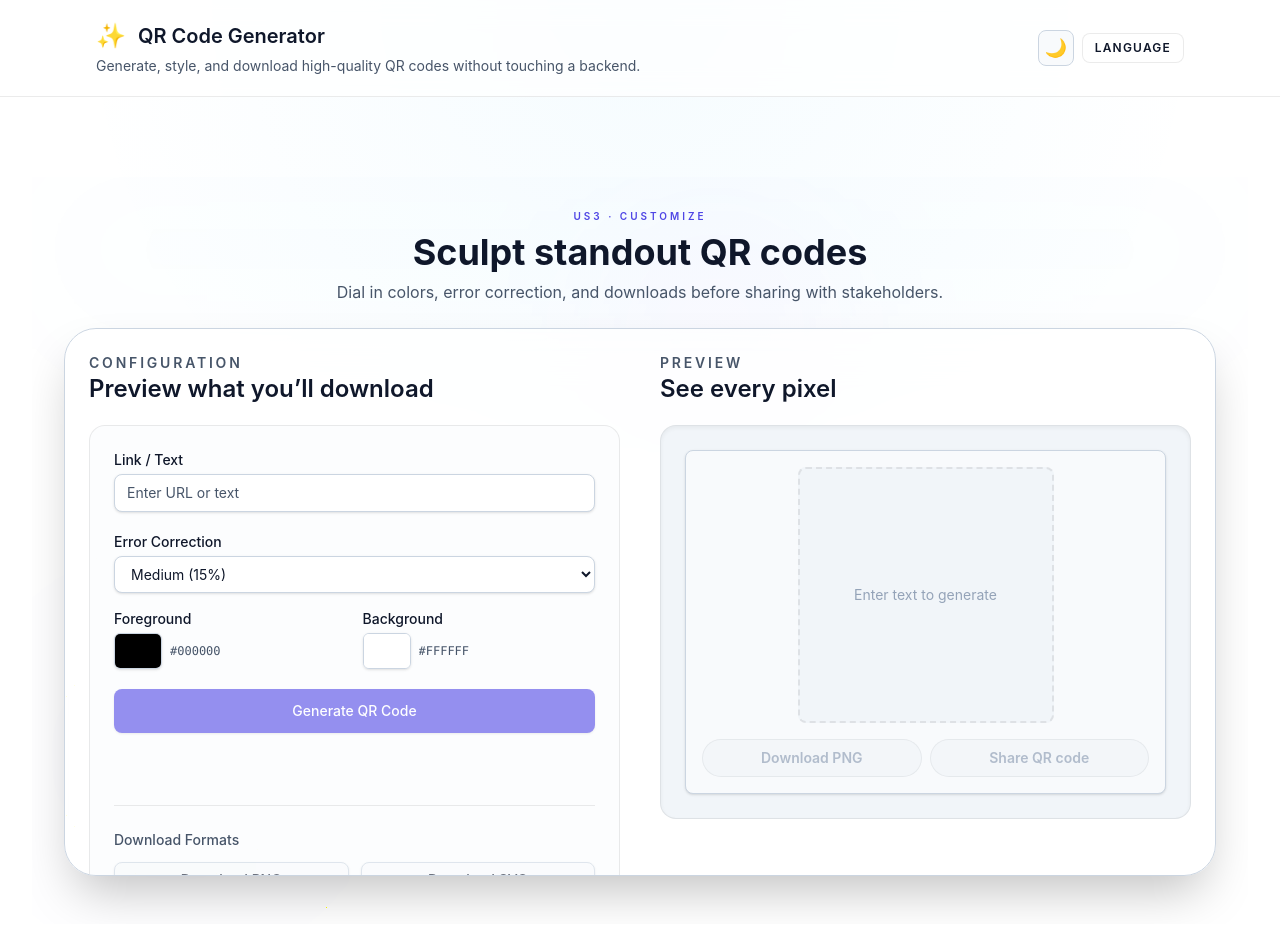
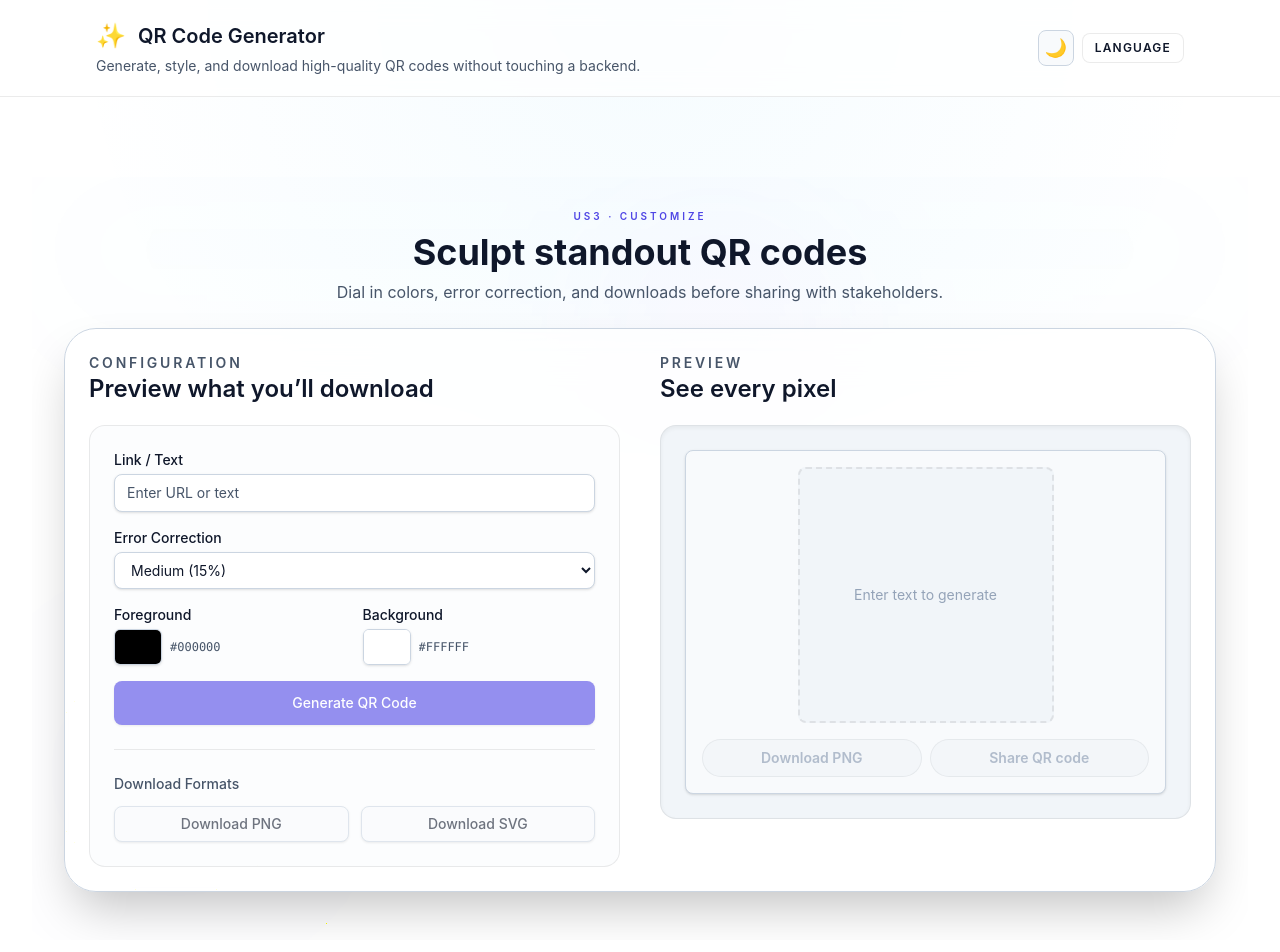
Before and after one commit to pyaethu-aung/qr-generator, a React (Vite) app: page / in a window 1280 px wide. Shown: the top 952 px of the page. Built offline with nearby package versions, Linux system fonts and the light colour scheme.

Commit message:
fix(semantic-design-token): download buttons
Prevent QRControls panel clipping by reverting flex structure

```diff
--- a/src/components/feature/qr/QRControls.tsx
+++ b/src/components/feature/qr/QRControls.tsx
@@ -62,8 +62,8 @@ export function QRControls({
   ],
 }: QRControlsProps) {
   return (
-    <div className="flex h-full flex-col justify-between rounded-2xl border border-border-subtle bg-surface-raised/40 p-4 sm:p-6">
-      <div className="space-y-5">
+    <div className="flex flex-col gap-6 w-full rounded-2xl border border-border-subtle bg-surface-raised/40 p-4 sm:p-6">
+      <div className="flex flex-col gap-4">
         <Input
           label="Link / Text"
           placeholder={placeholder}
```
